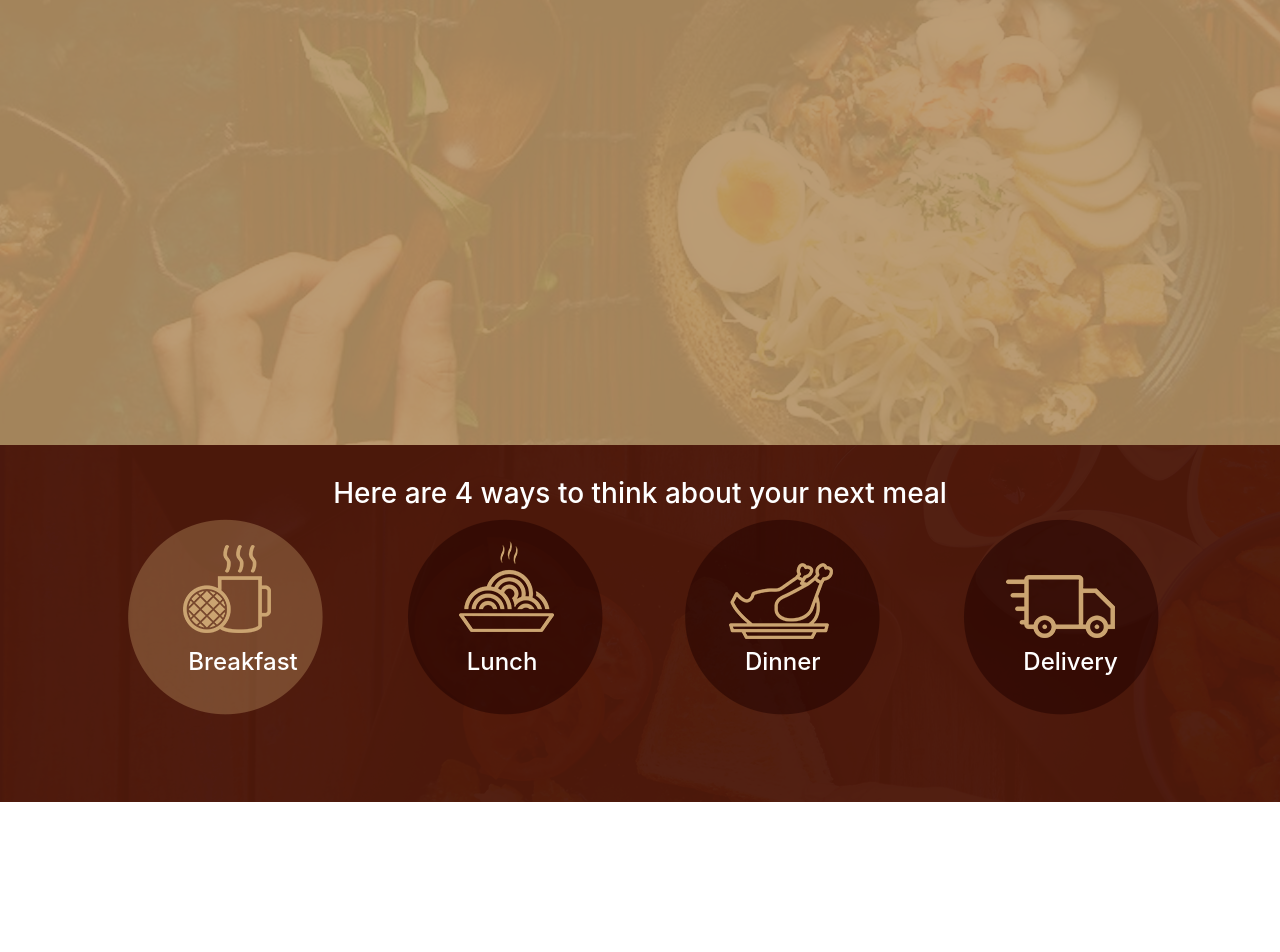
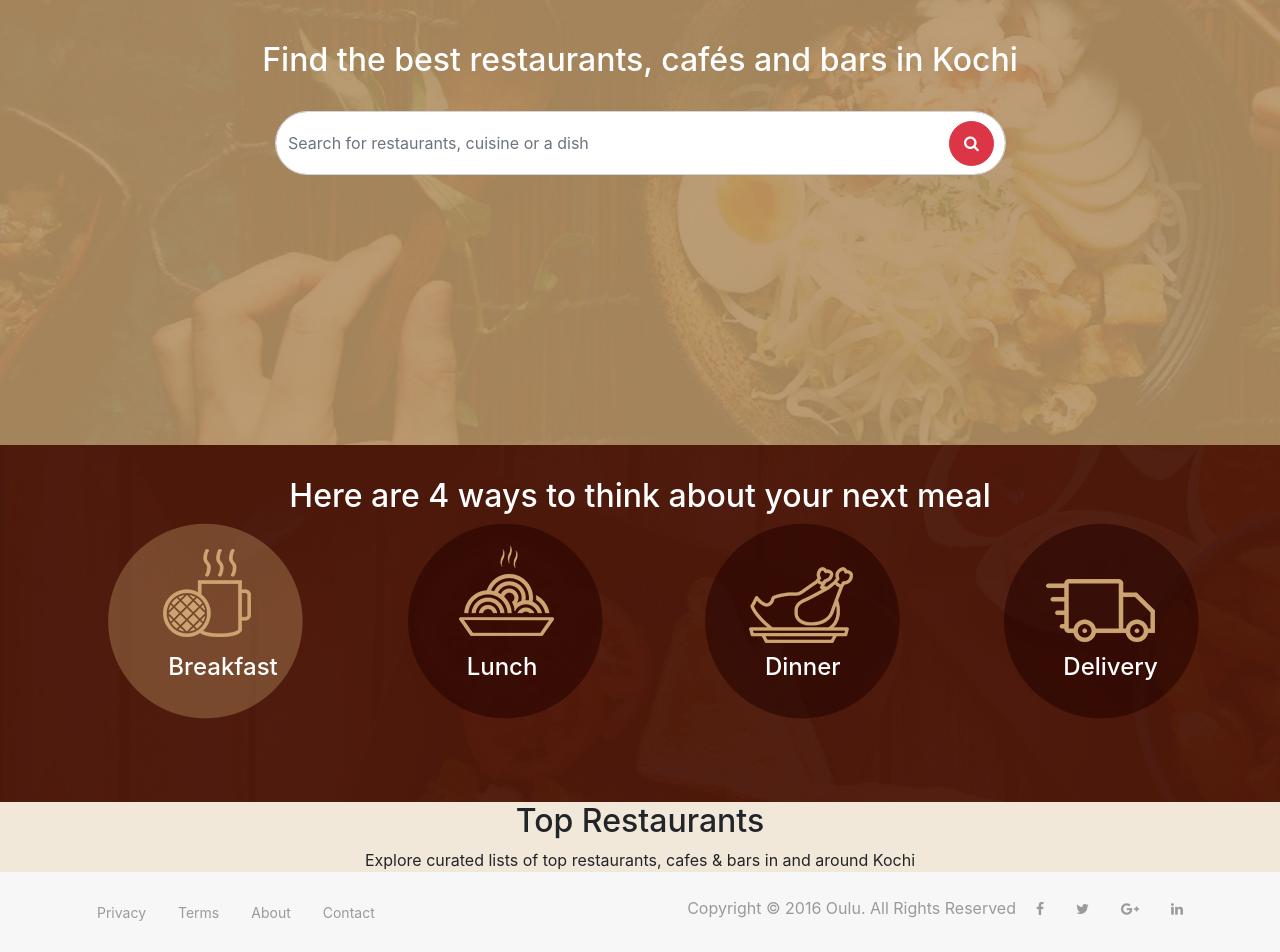
Before and after one commit to Ajayjyothish/restaurant-booking, an Angular app in the folder Frontend/resturant-booking/: page / in a window 1280 px wide. Shown: the part 468-1420 px from the top of the page. Before the commit the page ends 1270 px from the top, so only its background shows below. Built offline with nearby package versions, Linux system fonts and the light colour scheme.

Commit message:
Added footer component & home page css

```diff
--- a/Frontend/resturant-booking/src/app/app.component.html
+++ b/Frontend/resturant-booking/src/app/app.component.html
@@ -1 +1,2 @@
 <router-outlet></router-outlet>
+<app-footer></app-footer>
--- a/Frontend/resturant-booking/src/app/app.module.ts
+++ b/Frontend/resturant-booking/src/app/app.module.ts
@@ -4,11 +4,13 @@ import { NgModule } from '@angular/core';
 import { AppRoutingModule } from './app-routing.module';
 import { AppComponent } from './app.component';
 import { HomeComponent } from './home/home.component';
+import { FooterComponent } from './footer/footer.component';
 
 @NgModule({
   declarations: [
     AppComponent,
-    HomeComponent
+    HomeComponent,
+    FooterComponent
   ],
   imports: [
     BrowserModule,
--- /dev/null
+++ b/Frontend/resturant-booking/src/app/footer/footer.component.css
@@ -0,0 +1,8 @@
+footer{
+    background-color: rgba(247, 247, 247, 1);
+    color: rgba(154, 154, 154, 1);
+}
+
+i, a{
+    color: rgba(154, 154, 154, 1);
+  }
--- /dev/null
+++ b/Frontend/resturant-booking/src/app/footer/footer.component.html
@@ -0,0 +1,74 @@
+<!-- Footer -->
+<footer class="page-footer font-small pt-3">
+  <!-- Footer Links -->
+  <div class="container text-center text-md-left">
+    <!-- Grid row -->
+    <div class="row d-flex align-items-center">
+      <!-- Grid column -->
+      <div class="col-md-4 col-lg-6">
+        <!--Copyright-->
+        <ul class="list-unstyled list-inline">
+          <li class="list-inline-item">
+            <a class="btn-floating btn-sm rgba-white-slight mx-1">
+              Privacy
+            </a>
+          </li>
+          <li class="list-inline-item">
+            <a class="btn-floating btn-sm rgba-white-slight mx-1">
+              Terms
+            </a>
+          </li>
+          <li class="list-inline-item">
+            <a class="btn-floating btn-sm rgba-white-slight mx-1">
+              About
+            </a>
+          </li>
+          <li class="list-inline-item">
+            <a class="btn-floating btn-sm rgba-white-slight mx-1">
+              Contact
+            </a>
+          </li>
+        </ul>
+      </div>
+      <!-- Grid column -->
+
+      <!-- Grid column -->
+      <div class="col-md-8 col-lg-6 ml-lg-0 pt-2">
+        <!-- Social buttons -->
+        <div class="text-center text-md-right">
+          <ul class="list-unstyled list-inline">
+            <li class="list-inline-item">
+              <p class="text-center text-md-left">
+                Copyright © 2016 Oulu. All Rights Reserved
+              </p>
+            </li>
+            <li class="list-inline-item">
+              <a class="btn-floating btn-sm rgba-white-slight mx-1">
+                <i class="fa fa-facebook" aria-hidden="true"></i>
+              </a>
+            </li>
+            <li class="list-inline-item">
+              <a class="btn-floating btn-sm rgba-white-slight mx-1">
+                <i class="fa fa-twitter" aria-hidden="true"></i>
+              </a>
+            </li>
+            <li class="list-inline-item">
+              <a class="btn-floating btn-sm rgba-white-slight mx-1">
+                <i class="fa fa-google-plus"></i>
+              </a>
+            </li>
+            <li class="list-inline-item">
+              <a class="btn-floating btn-sm rgba-white-slight mx-1">
+                <i class="fa fa-linkedin"></i>
+              </a>
+            </li>
+          </ul>
+        </div>
+      </div>
+      <!-- Grid column -->
+    </div>
+    <!-- Grid row -->
+  </div>
+  <!-- Footer Links -->
+</footer>
+<!-- Footer -->
--- /dev/null
+++ b/Frontend/resturant-booking/src/app/footer/footer.component.ts
@@ -0,0 +1,15 @@
+import { Component, OnInit } from '@angular/core';
+
+@Component({
+  selector: 'app-footer',
+  templateUrl: './footer.component.html',
+  styleUrls: ['./footer.component.css']
+})
+export class FooterComponent implements OnInit {
+
+  constructor() { }
+
+  ngOnInit(): void {
+  }
+
+}
--- a/Frontend/resturant-booking/src/app/home/home.component.css
+++ b/Frontend/resturant-booking/src/app/home/home.component.css
@@ -6,7 +6,7 @@
 
     min-height: 913px;
     color: #fff;
-    padding-top: 2rem;
+    padding-top: 46px;
 }
 
 #categories{
@@ -21,7 +21,7 @@
 
 .category{
   position: relative;
-  margin: 0px 30px 30px;
+  margin: 0px 30px 30px 50px;
 }
 
 .category-name{
@@ -31,24 +31,49 @@
 }
 
 
+#top-restaurants{
+  background-color: rgba(242, 232, 218, 1);
+}
 
 
-
-button{
+button.signin-button{
   float: right;
   margin-right: 2em;
+  border-radius: 30px;
+  background-color: rgba(78, 30, 18, 1);
+  color: white;
+  width: 100px;
+
 }
 
 img#logo{
+  margin-top: 7em;
   display: block;
   margin-left: auto;
   margin-right: auto;
 }
 
-h3{
+h2, p{
   text-align: center;
 }
 
-#search-bar{
-  margin-left: 15px;
+h2#search-heading{
+  margin-top: 4em;
+  margin-bottom: 1em;
 }
+
+#search-bar input{
+  height: 4em;
+  border-radius: 10em;
+  z-index: 0;
+}
+
+button#search-button{
+  margin-left: -3.5em;
+  margin-top:0.6em;
+  border-radius: 5em;
+  height: 2.8em;
+  width: 2.8em;
+  z-index: 1;
+
+}
--- a/Frontend/resturant-booking/src/app/home/home.component.html
+++ b/Frontend/resturant-booking/src/app/home/home.component.html
@@ -1,20 +1,23 @@
 <div id="showcase">
-  <button class="btn btn-primary">Sign In</button>
+  <button class="btn signin-button">Sign In</button>
   <img id="logo" src="assets/images/logo.png" alt="logo" />
-  <h3>Find the best restaurants, cafés and bars in Kochi</h3>
+  <h2 id="search-heading">
+    Find the best restaurants, cafés and bars in Kochi
+  </h2>
 
+  <div class="container">
     <div class="row justify-content-md-center">
-    <div class="col col-md-6">
+      <div class="col col-lg-8">
         <div id="search-bar" class="input-group mb-3">
           <input
             type="text"
             class="form-control"
             placeholder="Search for restaurants, cuisine or a dish"
             aria-label="search"
-          aria-describedby="earch"
+            aria-describedby="search"
           />
           <div class="input-group-append">
-          <button class="btn btn-danger" type="button">
+            <button class="btn btn-danger" id="search-button" type="button">
               <i class="fa fa-search" aria-hidden="true"></i>
             </button>
           </div>
@@ -22,25 +25,32 @@
       </div>
     </div>
   </div>
+</div>
 <div id="categories">
-  <h3>Here are 4 ways to think about your next meal</h3>
-  <div class="row justify-content-md-center">
-    <div class="category col col-lg-2">
+  <h2>Here are 4 ways to think about your next meal</h2>
+  <div class="row justify-content-center">
+    <div class="category col-6 col-lg-2 col-md-4">
       <img src="assets/images/breakfast.png" alt="" />
       <h4 class="category-name">Breakfast</h4>
     </div>
-    <div class="category col col-lg-2">
+    <div class="category col-6 col-md-4 col-lg-2">
       <img src="assets/images/lunch.png" alt="" />
       <h4 class="category-name">Lunch</h4>
-
     </div>
-    <div class="category col col-lg-2">
+    <div class="category col-6 col-md-4 col-lg-2">
       <img src="assets/images/dinner.png" alt="" />
       <h4 class="category-name">Dinner</h4>
     </div>
-    <div class="category col col-lg-2">
+    <div class="category col-6 col-md-4 col-lg-2">
       <img src="assets/images/delivery.png" alt="" />
       <h4 class="category-name">Delivery</h4>
     </div>
   </div>
 </div>
+
+<div id="top-restaurants">
+  <h2>Top Restaurants</h2>
+  <p style="margin-bottom: 0px">
+    Explore curated lists of top restaurants, cafes & bars in and around Kochi
+  </p>
+</div>
```
Also changed, not shown: 1 other file (tests, documents, lock files or other folders). Lines whose indentation alone changed are shown as unchanged.
